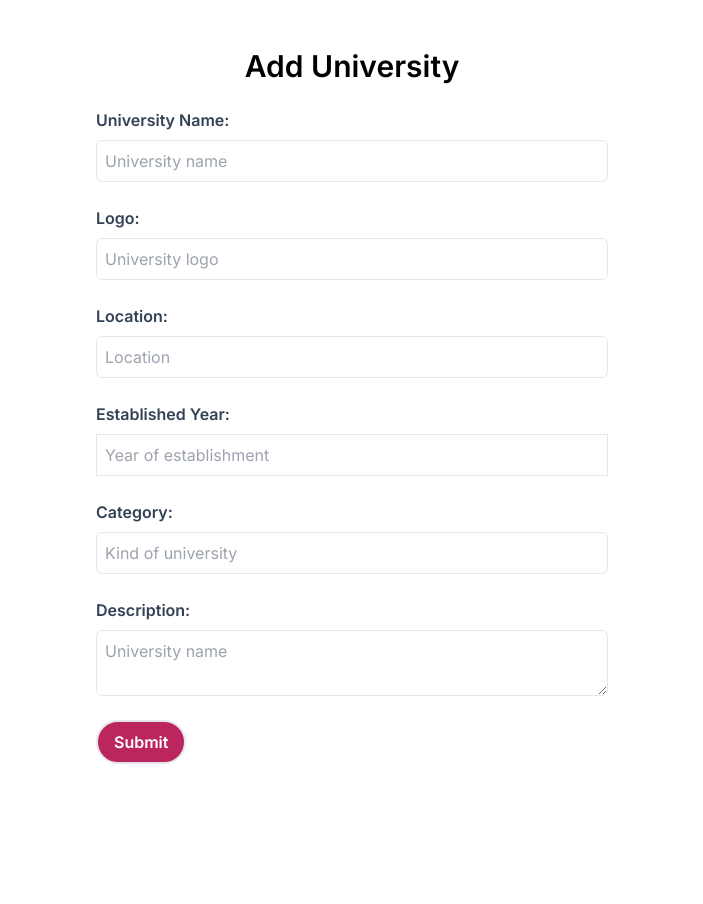
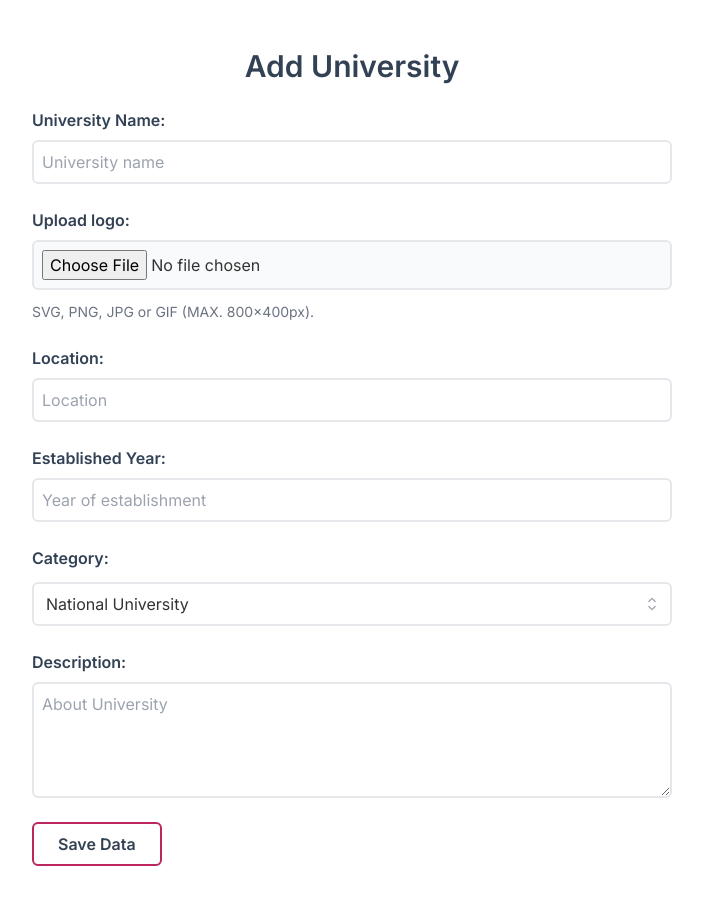
Before and after one commit to saroj2053/ratemyuni, a React (Vite) app in the folder frontend/: page /addUniversity in a window 1280 px wide. Shown: the top 904 px of the page, without its empty margins (288-991 px from the left). Before the commit the page ends 812 px from the top, so only its background shows below. Built offline with nearby package versions, Linux system fonts and the light colour scheme.

Commit message:
included error page as the handler for non-existing routes

```diff
--- a/frontend/src/components/user/Footer.jsx
+++ b/frontend/src/components/user/Footer.jsx
@@ -4,7 +4,7 @@ const Footer = () => {
   return (
     <div className=" fixed bottom-0 left-0 w-full font-grotesk border-2 border-t-grey-light-2">
       <div className="max-w-[90%] h-16 mx-auto flex justify-between items-center">
-        <div>Cpyright &copy; All rights reserved.</div>
+        <div>Copyright &copy; All rights reserved.</div>
         <div>Rate My Uni</div>
         <div>
           <button>Share</button>
--- /dev/null
+++ b/frontend/src/hooks/useSignup.js
@@ -0,0 +1,47 @@
+import React, { useState } from "react";
+import { toast } from "react-toastify";
+import useUserContext from "../context/UserContext";
+
+const useSignup = () => {
+  const [loading, setLoading] = useState(false);
+  const { setUser } = useUserContext();
+
+  const signup = async ({
+    name,
+    email,
+    password,
+    confirmPassword,
+    userType,
+  }) => {
+    setLoading(true);
+    try {
+      const response = await fetch("/api/auth/register", {
+        method: "POST",
+        headers: { "Content-Type": "application/json" },
+        body: JSON.stringify({
+          fullName: name,
+          email,
+          password,
+          confirmPassword,
+          userType,
+        }),
+      });
+
+      const data = await response.json();
+      console.log(data);
+      if (data.success === false) {
+        throw new Error(data.message);
+      }
+
+      localStorage.setItem("user", JSON.stringify(data.user));
+      setUser(data.user);
+    } catch (error) {
+      toast.error(error.message);
+    } finally {
+      setLoading(false);
+    }
+  };
+  return { loading, signup };
+};
+
+export default useSignup;
--- a/frontend/src/pages/AddUniversity.jsx
+++ b/frontend/src/pages/AddUniversity.jsx
@@ -1,79 +1,131 @@
 import React from "react";
+import { Fragment, useState } from "react";
+import { Listbox, Transition } from "@headlessui/react";
+import { FaCheck } from "react-icons/fa6";
+import { HiChevronUpDown } from "react-icons/hi2";
+
+const category = [
+  { name: "National University" },
+  { name: "Provincial University" },
+  { name: "Autonomous Institute" },
+];
 
 const AddUniversity = () => {
+  const [selected, setSelected] = useState(category[0]);
   return (
-    <div className="max-w-[40%] mx-auto my-12  ">
-      <h2 className="text-3xl font-semibold text-center">Add University</h2>
+    <div className="max-w-[70%] md:max-w-[60%] lg:max-w-[50%] mx-auto my-12  ">
+      <h2 className="text-3xl font-semibold text-center text-slate-700">
+        Add University
+      </h2>
       <form action="#">
         <div className="flex flex-col gap-2 my-6">
-          <label
-            htmlFor="name"
-            className="font-xl font-semibold text-slate-700"
-          >
+          <label htmlFor="name" className="font-semibold text-slate-700">
             University Name:
           </label>
           <input
             type="text"
             name="name"
             placeholder="University name"
-            className="border p-2 rounded-md"
+            className="text-grey-dark-1 border-2 p-2 rounded-md focus:border-2 focus:outline-none focus:border-grey-dark-3"
           />
         </div>
         <div className="flex flex-col gap-2 my-6">
-          <label
-            htmlFor="logo"
-            className="font-xl font-semibold text-slate-700"
-          >
-            Logo:
+          <label htmlFor="logo_input" className="font-semibold text-slate-700">
+            Upload logo:
           </label>
           <input
-            type="text"
+            type="file"
             name="logo"
-            placeholder="University logo"
-            className="border p-2 rounded-md"
+            className="block text-grey-dark-1 border-2 p-2 rounded-md  bg-gray-50  focus:border-2 focus:outline-none focus:border-grey-dark-3"
+            aria-describedby="logo_input_help"
+            id="logo_input"
           />
+          <p
+            class="mt-1 text-sm text-gray-500 dark:text-gray-300"
+            id="logo_input_help"
+          >
+            SVG, PNG, JPG or GIF (MAX. 800x400px).
+          </p>
         </div>
+
         <div className="flex flex-col gap-2 my-6">
-          <label
-            htmlFor="location"
-            className="font-xl font-semibold text-slate-700"
-          >
+          <label htmlFor="location" className=" font-semibold text-slate-700">
             Location:
           </label>
           <input
             type="text"
             name="location"
             placeholder="Location"
-            className="border p-2 rounded-md"
+            className="text-grey-dark-1 border-2 p-2 rounded-md focus:border-2 focus:outline-none focus:border-grey-dark-3"
           />
         </div>
         <div className="flex flex-col gap-2 my-6">
-          <label
-            htmlFor="estYear"
-            className="font-xl font-semibold text-slate-700"
-          >
+          <label htmlFor="estYear" className=" font-semibold text-slate-700">
             Established Year:
           </label>
           <input
             type="text"
             name="estYear"
             placeholder="Year of establishment"
-            className="border p-2"
+            className="text-grey-dark-1 border-2 p-2 rounded-md focus:border-2 focus:outline-none focus:border-grey-dark-3"
           />
         </div>
         <div className="flex flex-col gap-2 my-6">
-          <label
-            htmlFor="category"
-            className="font-xl font-semibold text-slate-700"
-          >
+          <label htmlFor="category" className=" font-semibold text-slate-700">
             Category:
           </label>
-          <input
-            type="text"
-            name="category"
-            placeholder="Kind of university"
-            className="border p-2 rounded-md"
-          />
+          <Listbox value={selected} onChange={setSelected}>
+            <div className="relative mt-1">
+              <Listbox.Button className="relative w-full cursor-default rounded-md bg-white p-2 pl-3 pr-10 text-left border-2 focus:outline-none focus-visible:border-indigo-500 focus-visible:ring-2 focus-visible:ring-white/75 focus-visible:ring-offset-2 focus-visible:ring-offset-orange-300 text-grey-dark-1">
+                <span className="block truncate">{selected.name}</span>
+                <span className="pointer-events-none absolute inset-y-0 right-0 flex items-center pr-2">
+                  <HiChevronUpDown
+                    className="h-5 w-5 text-gray-400"
+                    aria-hidden="true"
+                  />
+                </span>
+              </Listbox.Button>
+              <Transition
+                as={Fragment}
+                leave="transition ease-in duration-100"
+                leaveFrom="opacity-100"
+                leaveTo="opacity-0"
+              >
+                <Listbox.Options className="absolute mt-1 max-h-60 w-full overflow-auto rounded-md bg-white py-1 text-base shadow-lg ring-1 ring-black/5 focus:outline-none">
+                  {category.map((uniCategory, uniCategoryIdx) => (
+                    <Listbox.Option
+                      key={uniCategoryIdx}
+                      className={({ active }) =>
+                        `relative cursor-default select-none py-2 pl-10 pr-4 ${
+                          active
+                            ? "bg-grey-light-2 text-primary-light"
+                            : "text-gray-900"
+                        }`
+                      }
+                      value={uniCategory}
+                    >
+                      {({ selected }) => (
+                        <>
+                          <span
+                            className={`block truncate ${
+                              selected ? "font-medium" : "font-normal"
+                            }`}
+                          >
+                            {uniCategory.name}
+                          </span>
+                          {selected ? (
+                            <span className="absolute inset-y-0 left-0 flex items-center pl-3 text-default-primary">
+                              <FaCheck className="h-5 w-5" aria-hidden="true" />
+                            </span>
+                          ) : null}
+                        </>
+                      )}
+                    </Listbox.Option>
+                  ))}
+                </Listbox.Options>
+              </Transition>
+            </div>
+          </Listbox>
         </div>
         <div className="flex flex-col gap-2 my-6">
           <label
@@ -83,15 +135,16 @@ const AddUniversity = () => {
             Description:
           </label>
           <textarea
+            rows="4"
             type="text"
             name="description"
-            placeholder="University name"
-            className="border p-2 rounded-md"
+            placeholder="About University"
+            className="text-grey-dark-1 border-2 p-2 rounded-md focus:border-2 focus:outline-none focus:border-grey-dark-3"
           />
         </div>
 
-        <button className="block  border-2 bg-primary-dark text-white font-semibold px-4 py-2 outline-none rounded-full">
-          Submit
+        <button className=" flex gap-2 justify-between items-center border-2 border-primary-dark text-slate-700 font-semibold px-6 py-2 outline-none rounded-md transition duration-300 ease-in hover:bg-primary-dark hover:text-white">
+          Save Data
         </button>
       </form>
     </div>
--- /dev/null
+++ b/frontend/src/pages/ErrorPage.jsx
@@ -0,0 +1,26 @@
+import React from "react";
+import { useNavigate } from "react-router-dom";
+
+const ErrorPage = () => {
+  const navigate = useNavigate();
+  return (
+    <div className="h-screen bg-grey-light-4 flex flex-col gap-8 justify-center items-center">
+      <h1 className="text-4xl sm:text-5xl md:text-6xl font-bold text-primary-dark">
+        404 - Not Found
+      </h1>
+      <p className="text-sm sm:text-md md:text-lg text-slate-700">
+        The page you are requesting for doesn't exist...
+      </p>
+
+      <button
+        type="button"
+        className=" border-2 border-default-primary px-6 py-2 rounded-md  text-slate-800 hover:bg-default-primary hover:text-white"
+        onClick={() => navigate(-1)}
+      >
+        Go Back
+      </button>
+    </div>
+  );
+};
+
+export default ErrorPage;
--- a/frontend/src/pages/Login.jsx
+++ b/frontend/src/pages/Login.jsx
@@ -53,7 +53,10 @@ const Login = () => {
             className="border-2 p-2 rounded-md focus:border-2 focus:outline-none focus:border-grey-dark-3"
           />
         </div>
-        <button className="border-0 outline-none bg-primary-dark text-white font-xl tracking-widest capitalize font-semibold px-10 py-2 rounded-md">
+        <button
+          disabled={loading}
+          className="border-0 outline-none bg-primary-dark text-white font-sm tracking-widest capitalize font-semibold px-8 py-1 rounded-md"
+        >
           {loading ? "logging in..." : "login"}
         </button>
       </form>
--- a/frontend/src/pages/Signup.jsx
+++ b/frontend/src/pages/Signup.jsx
@@ -5,6 +5,7 @@ import { Fragment, useState } from "react";
 import { Listbox, Transition } from "@headlessui/react";
 import { FaCheck } from "react-icons/fa6";
 import { HiChevronUpDown } from "react-icons/hi2";
+import useSignup from "../hooks/useSignup";
 
 const type = [
   { name: "Student" },
@@ -21,13 +22,12 @@ const Signup = () => {
     confirmPassword: "",
   });
 
-  const handleSubmit = (evt) => {
+  const { loading, signup } = useSignup();
+
+  const handleSubmit = async (evt) => {
     evt.preventDefault();
-
-    const apiData = { ...formData, userType: selected.name };
-
-    console.table(apiData);
-    alert(`submitted form ${selected.name}`);
+    const inputData = { ...formData, userType: selected.name };
+    await signup(inputData);
   };
 
   return (
@@ -63,7 +63,7 @@ const Signup = () => {
             Email:
           </label>
           <input
-            type="email"
+            type="text"
             name="email"
             value={formData.email}
             onChange={(evt) =>
```
Also changed, not shown: frontend/src/App.jsx (+13 -3 lines), frontend/src/components/user/Header.jsx (+5 -8 lines), 2 other files (tests, documents, lock files or other folders).
